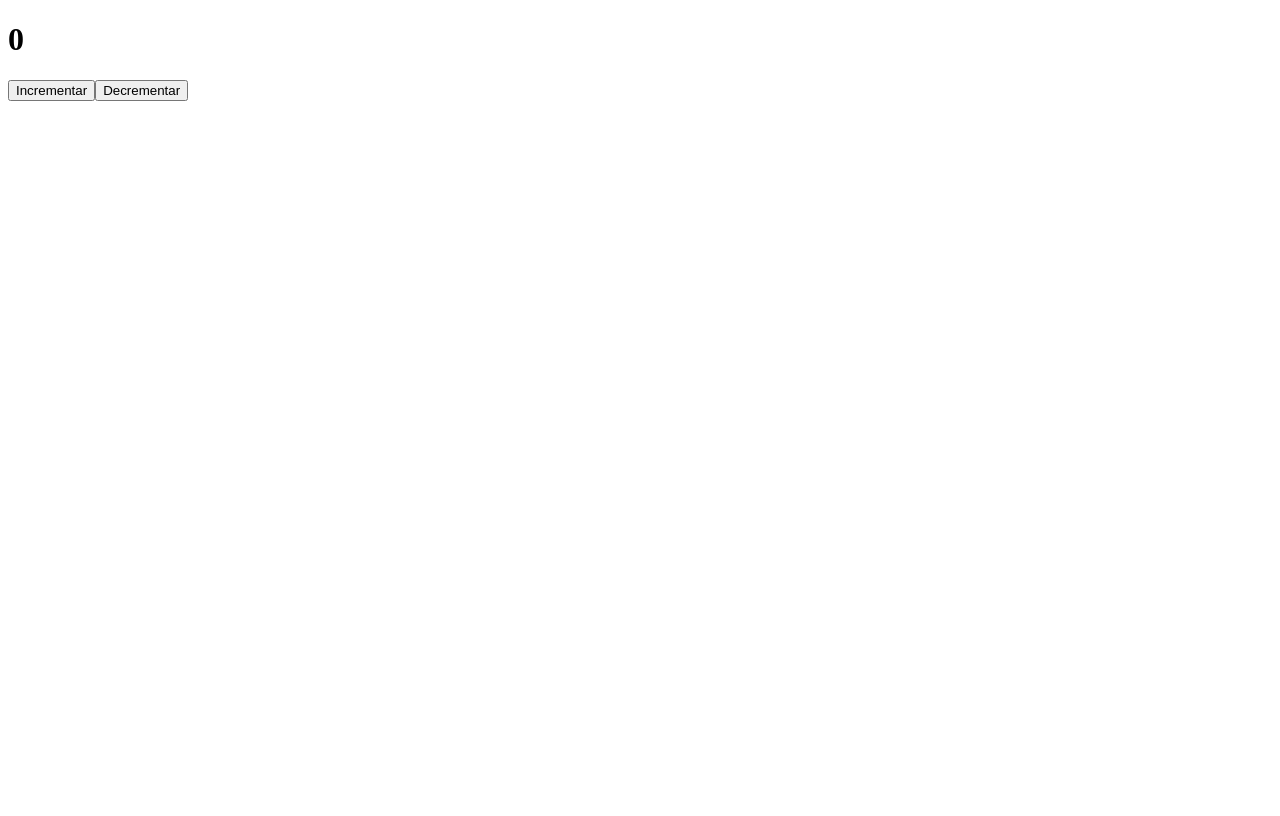
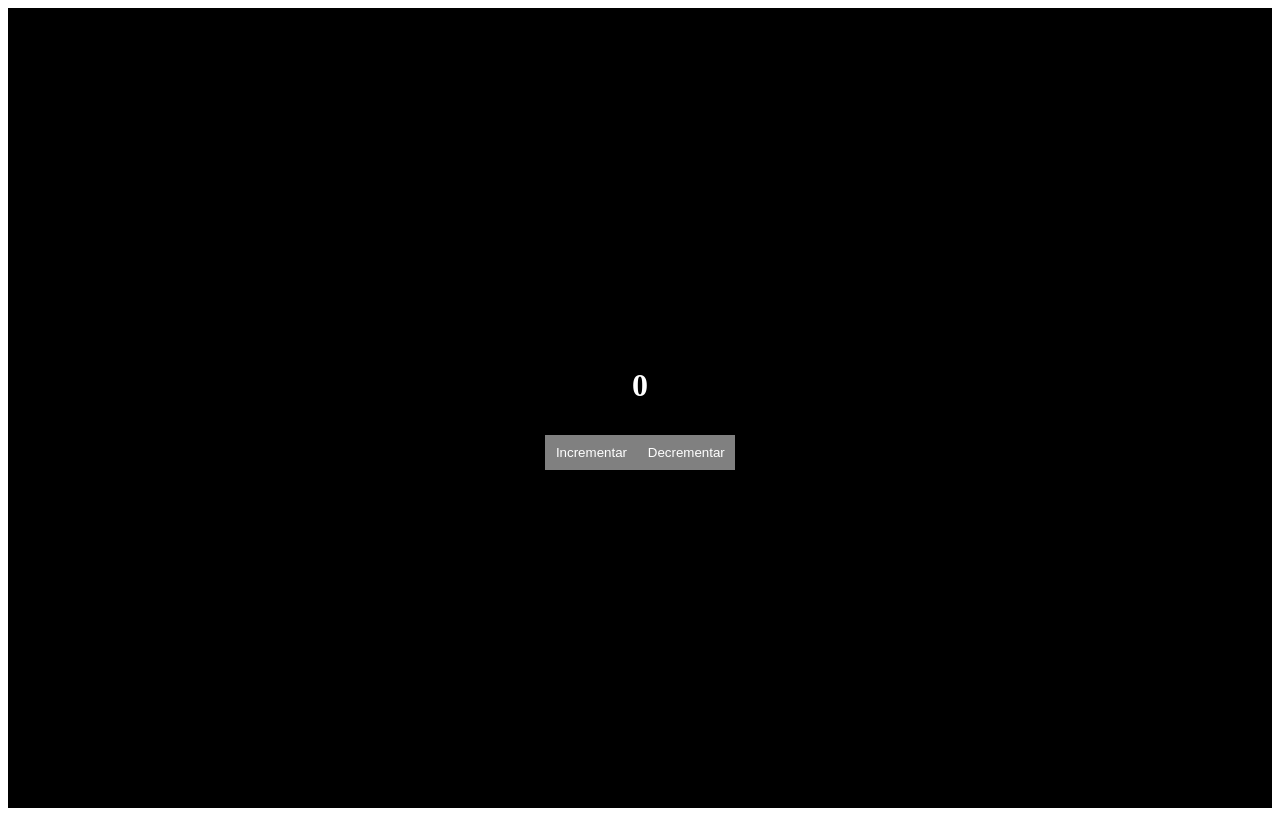
Before and after one commit to Marcelocoelhop/teste-pratico, a Next.js app in the folder next-react/: page / in a window 1280 px wide. Built offline with nearby package versions, Linux system fonts and the light colour scheme.

Commit message:
Next.JS/React com Hook

```diff
--- a/next-react/pages/index.js
+++ b/next-react/pages/index.js
@@ -3,25 +3,52 @@ import { useState } from "react";
 export default function Contador() {
   const [count, setCount] = useState(0);
 
-  const increment = () => {};
+  const increment = () => {
+    setCount(count + 1);
+  };
 
-  const decrement = () => {};
+  const decrement = () => {
+    setCount(count - 1);
+  };
 
   return (
-    <div>
-      <h1>0</h1>
-      <button
-        type='button'
-        onClick={increment}
-      >
-        Incrementar
-      </button>
-      <button
-        type='button'
-        onClick={decrement}
-      >
-        Decrementar
-      </button>
+    <div className="container">
+      <h1>{count}</h1>
+      <div className="button-container">
+        <button type='button' onClick={increment} className="button">
+          Incrementar
+        </button>
+        <button type='button' onClick={decrement} className="button">
+          Decrementar
+        </button>
+      </div>
+      <style jsx>{`
+        .container {
+          display: flex;
+          flex-direction: column;
+          align-items: center;
+          justify-content: center;
+          height: 100vh;
+          background-color: black;
+          color: white;
+        }
+
+        .button-container {
+          display: flex;
+          justify-content: space-around;
+          width: 15%;
+        }
+
+        .button {
+          width: 120px;
+          margin-top: 10px;
+          padding: 10px;
+          background-color: gray;
+          color: white;
+          border: none;
+          cursor: pointer;
+        }
+      `}</style>
     </div>
   );
 }
```
